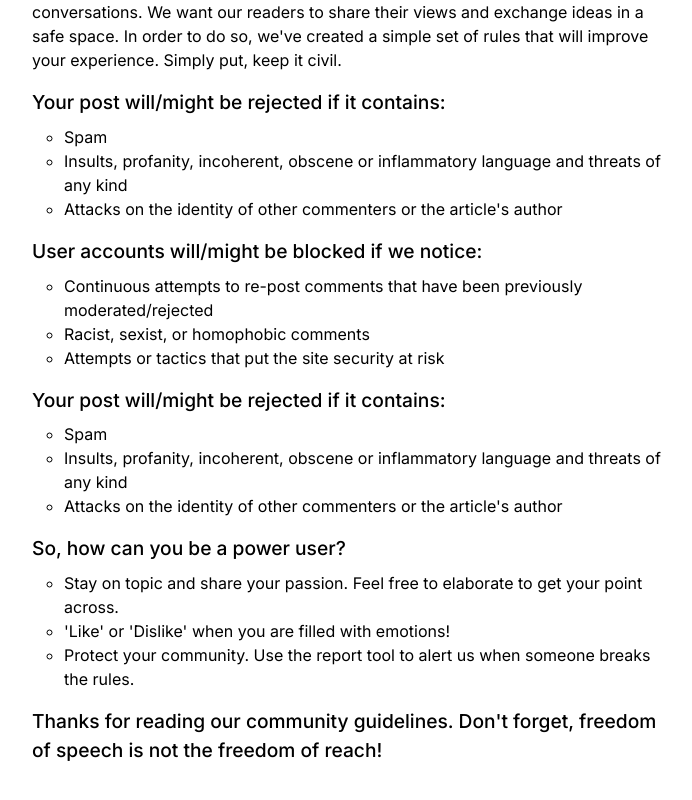
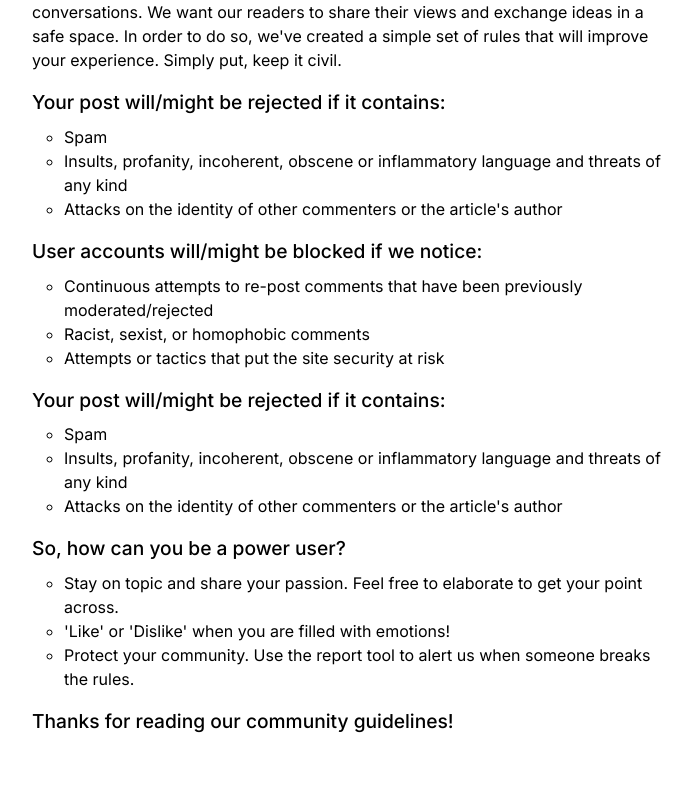
Before and after one commit to oliviawissig/oliviaweb-sso, a Next.js app: page /community-guidelines in a window 1280 px wide. Shown: the part 268-1068 px from the top of the page, without its empty margins (288-980 px from the left). Built offline with nearby package versions, Linux system fonts and the light colour scheme; no server answers.

Commit message:
another push for build errors

```diff
--- a/app/community-guidelines/page.tsx
+++ b/app/community-guidelines/page.tsx
@@ -60,9 +60,7 @@ const GuidelinesPage = () => {
       </ul>
 
       <h3>
-        {" "}
-        Thanks for reading our community guidelines. Don't forget, freedom of
-        speech is not the freedom of reach!{" "}
+        Thanks for reading our community guidelines!
       </h3>
     </div>
   );
--- a/app/layout.tsx
+++ b/app/layout.tsx
@@ -1,4 +1,5 @@
 import type { Metadata } from "next";
+import Image from 'next/image';
 import { Inter } from "next/font/google";
 import { GoogleAnalytics } from "@next/third-parties/google";
 import "./globals.css";
@@ -35,7 +36,7 @@ export default function RootLayout({
   return (
     <html lang="en">
       <body className={inter.className}>
-        <img
+        <Image
           className="p-4"
           src="https://hitwebcounter.com/counter/counter.php?page=14749641&style=0007&nbdigits=5&type=page&initCount=0"
           title="Counter Widget"
```
